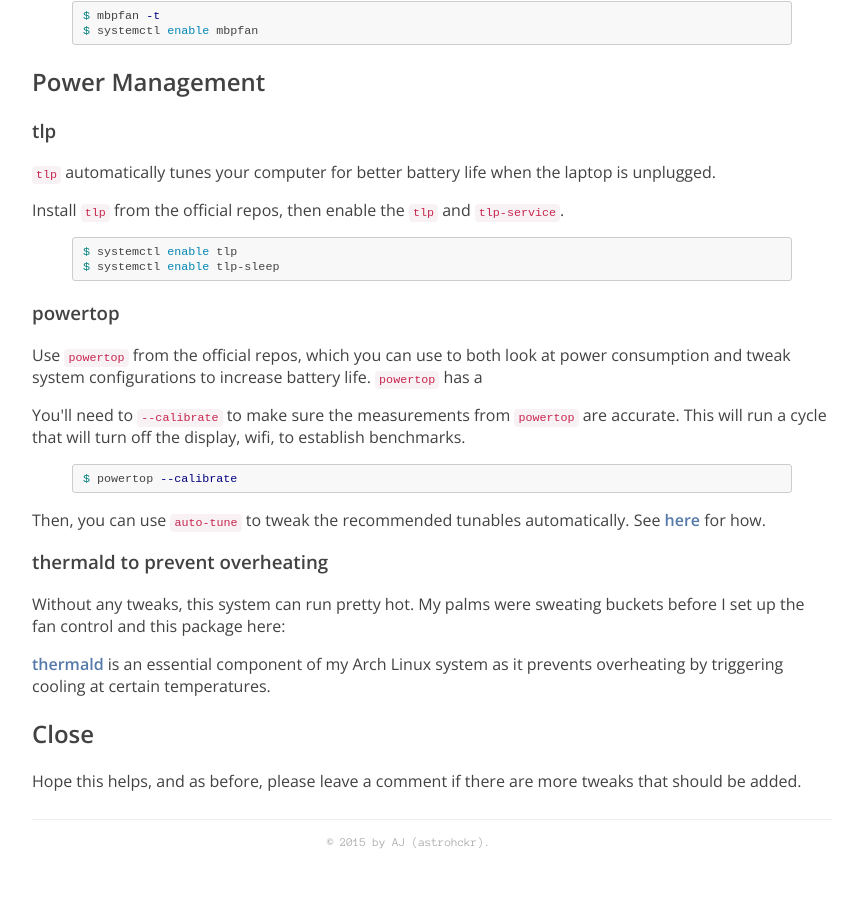
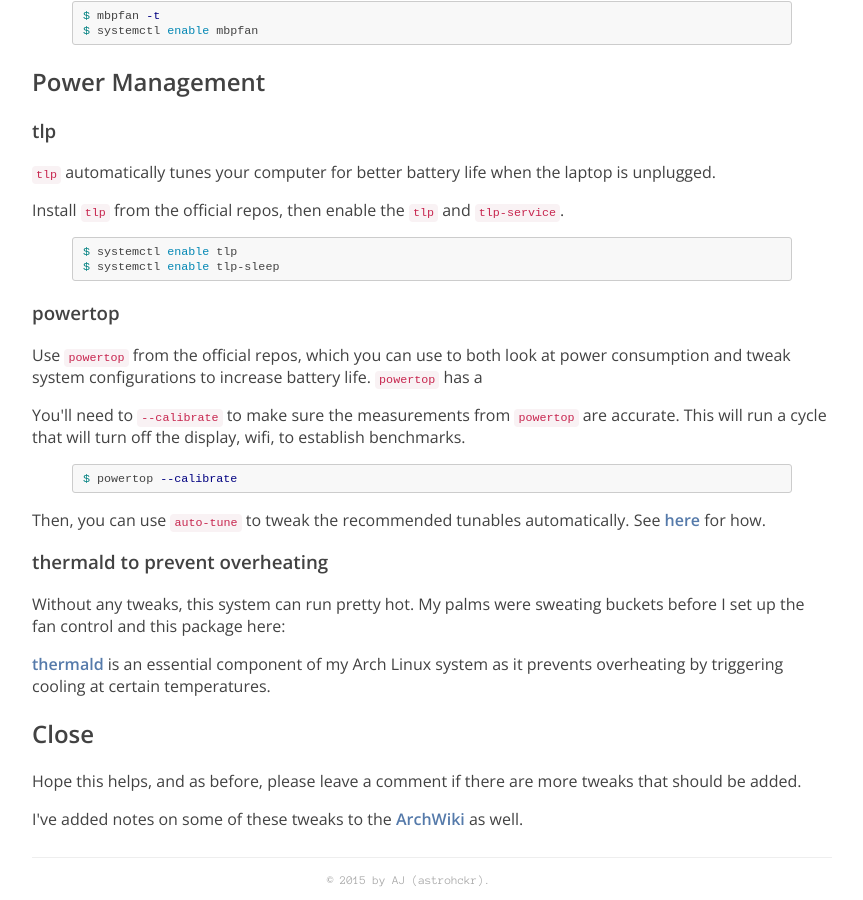
Before and after one commit to bitjockey42/astrohckr.github.io, a Jekyll site: the page built from _posts/2015-12-08-arch-linux-macbook-pro-101-post-install-configuration-and-tweaks.markdown, in a window 1280 px wide and 900 px high, scrolled down 2750 px. Shown: the whole window, without its empty margins (208-1071 px from the left). Built offline with Jekyll 4.4.1, drawn with Linux system fonts in a browser that asks for light colours; some web fonts are replaced; comment, search, counter and statistics services are not loaded; before the commit the page ends 3612 px from its top, so only the background shows below that.

Commit message:
Updated post

```diff
--- a/_posts/2015-12-08-arch-linux-macbook-pro-101-post-install-configuration-and-tweaks.markdown
+++ b/_posts/2015-12-08-arch-linux-macbook-pro-101-post-install-configuration-and-tweaks.markdown
@@ -174,3 +174,5 @@ Without any tweaks, this system can run pretty hot. My palms were sweating bucke
 ## Close
 
 Hope this helps, and as before, please leave a comment if there are more tweaks that should be added.
+
+I've added notes on some of these tweaks to the [ArchWiki](https://wiki.archlinux.org/index.php/MacBookPro10,x) as well.
```
